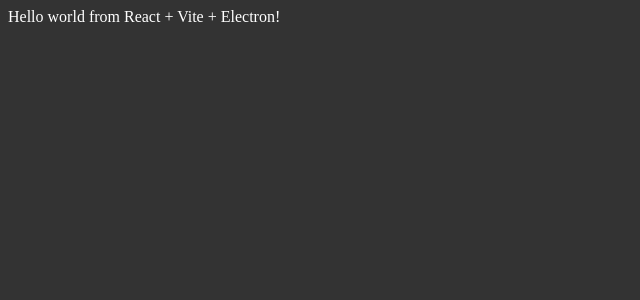
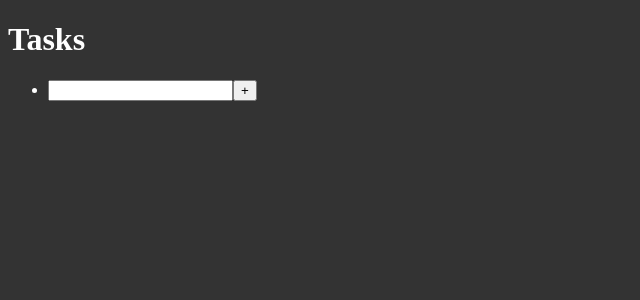
Before and after one commit to AustinKong/stucado, a React (Vite) app: page / in a window 1280 px wide. Shown: the top 300 px of the page, without its empty margins (0-640 px from the left). Built offline with nearby package versions, Linux system fonts and the light colour scheme.

Commit message:
Create basic task list, no styling

```diff
--- a/src/renderer/components/App.tsx
+++ b/src/renderer/components/App.tsx
@@ -1,7 +1,9 @@
+import TasksList from 'Components/widgets/TasksList'
+
 function App() {
   return (
     <>
-      Hello world from React + Vite + Electron!
+      <TasksList />
     </>
   )
 }
--- /dev/null
+++ b/src/renderer/components/widgets/TasksList.tsx
@@ -0,0 +1,77 @@
+import React, { useState } from 'react'
+
+enum TaskStatus {
+  Pending = 'Pending',
+  InProgress = 'InProgress',
+  Completed = 'Completed'
+}
+
+interface Task {
+  id: number
+  content: string
+  status: TaskStatus
+}
+
+const TasksList: React.FC = () => {
+  const [tasks, setTasks] = useState<Task[]>([])
+  const [inputContent, setInputContent] = useState<string>('')
+
+  const handleToggleTaskStatus = (id: number) => {
+    setTasks(tasks.map(task => {
+      if (task.id === id) {
+        switch (task.status) {
+          case TaskStatus.Pending:
+            return { ...task, status: TaskStatus.InProgress }
+          case TaskStatus.InProgress:
+            return { ...task, status: TaskStatus.Completed }
+        }
+      }
+      return task
+    }))
+  }
+
+  const handleDeleteTask = (id: number) => {
+    setTasks(tasks.filter(task => task.id !== id))
+  }
+
+  const handleAddTask = () => {
+    if (!inputContent) return
+    setTasks([...tasks, { id: tasks.length + 1, content: inputContent, status: TaskStatus.Pending }])
+    setInputContent('')
+  }
+
+  return (
+    <div>
+      <h1>Tasks</h1>
+      <ul>
+        {tasks.map(task => (
+          <li key={task.id}>
+            <button onClick={() => handleToggleTaskStatus(task.id)}>
+              {task.status}
+            </button>
+
+            {task.content}
+
+            <button onClick={() => handleDeleteTask(task.id)}>
+              🗑️
+            </button>
+          </li>
+        ))}
+
+        <li>
+          <input
+            type="text"
+            value={inputContent}
+            onChange={e => setInputContent(e.target.value)}
+          />
+          <button onClick={() => handleAddTask()}>
+            +
+          </button>
+        </li>
+      </ul>
+
+    </div>
+  )
+}
+
+export default TasksList
```
Also changed, not shown: .eslintrc.cjs.
